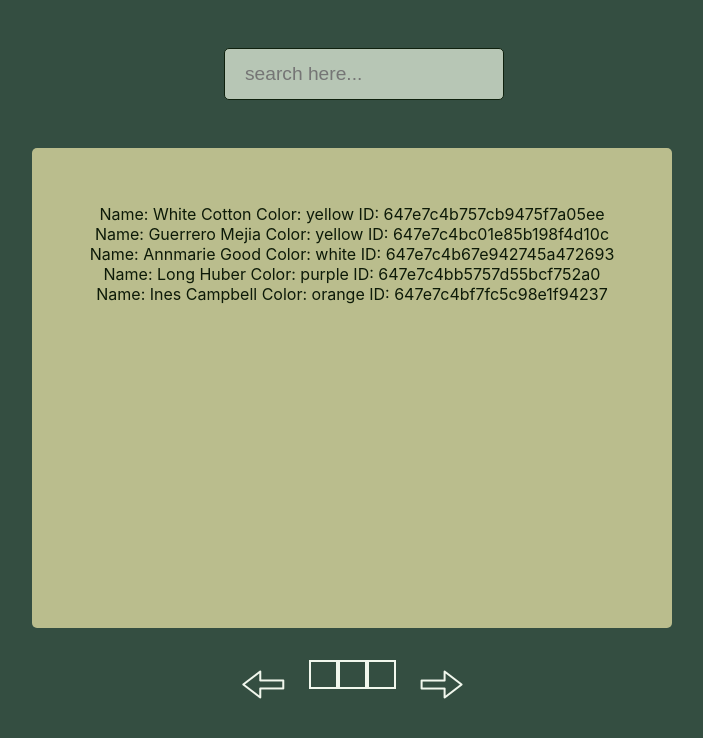
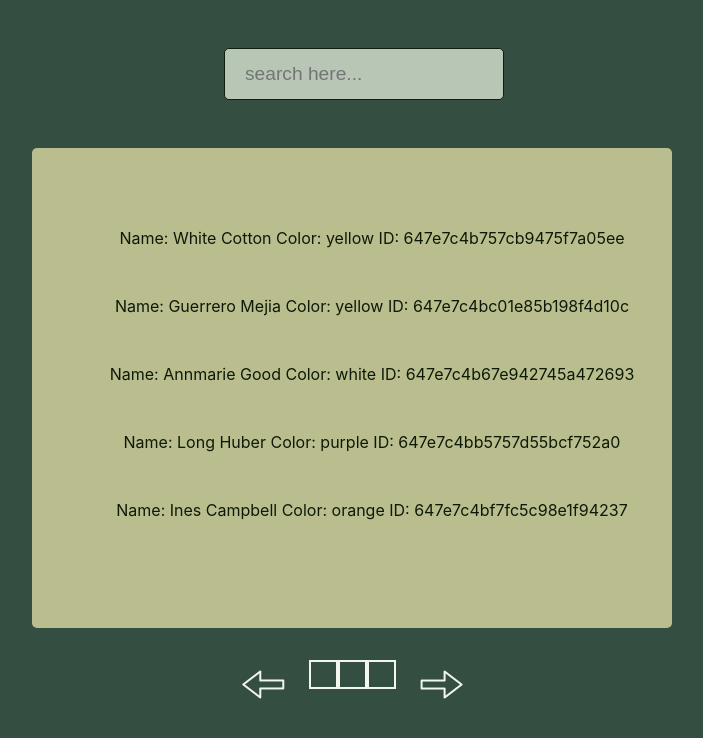
Before and after one commit to KhaledAjaj2026/pagination-app, a Next.js app: page / in a window 1280 px wide. Shown: the top 738 px of the page, without its empty margins (288-991 px from the left). Built offline with nearby package versions, Linux system fonts and the light colour scheme.

Commit message:
padded attendants in list via nested styling in scss.

```diff
--- a/styles/Home.module.css
+++ b/styles/Home.module.css
@@ -35,9 +35,11 @@
   justify-content: center;
 }
 .list_body ul {
-  padding: 0;
   list-style: none;
   color: #0d1a08;
+}
+.list_body ul li {
+  padding: 1.5rem;
 }
 
 /********** Attendants **********/
--- a/styles/Home.module.scss
+++ b/styles/Home.module.scss
@@ -41,9 +41,11 @@ $mint-cream: #f1f7ed;
     justify-content: center;
 
     ul {
-        padding: 0;
         list-style: none;
         color: $dark-green;
+        li {
+            padding: 1.5rem;
+        }
     }
 }
 
```
Also changed, not shown: 1 other file (tests, documents, lock files or other folders).
